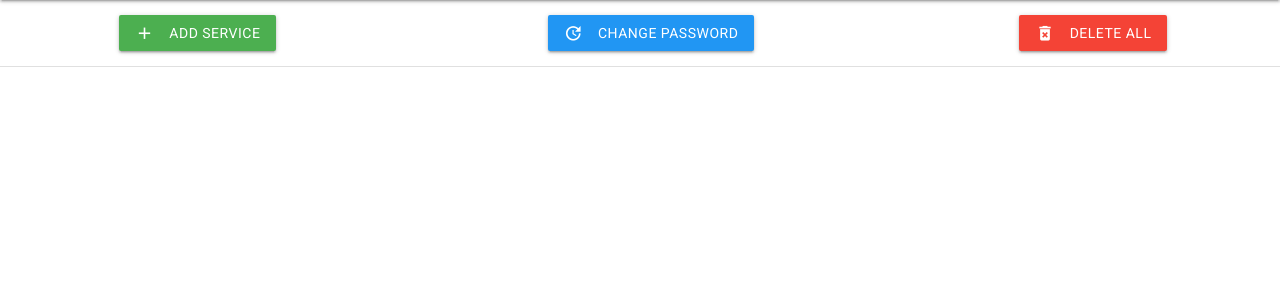
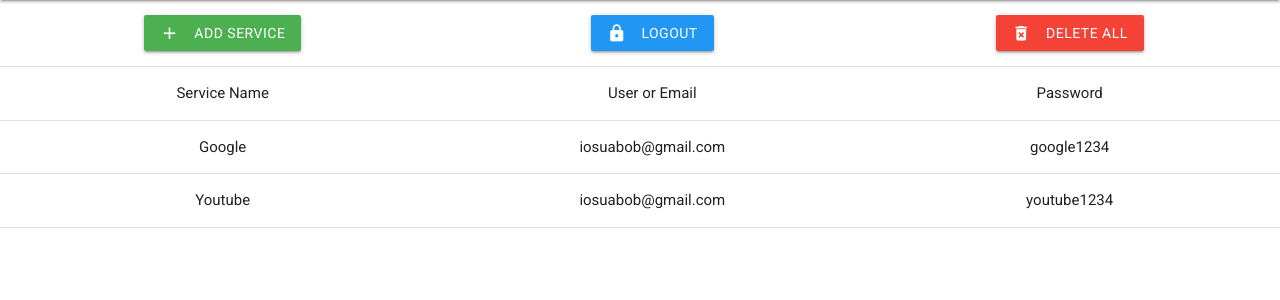
Before and after one commit to Iosuaa/lock-it, a Django app: page /services/service-list/ in a window 1280 px wide. Shown: the part 64-364 px from the top of the page. Run offline with Django 3.2, Linux system fonts and the light colour scheme; a user stored in the database is signed in; data comes from the database, SQL or seed files in the repository; both versions use the stored data as it was after the commit.

Commit message:
Service create & Service list

```diff
--- a/lockit/settings.py
+++ b/lockit/settings.py
@@ -117,7 +117,7 @@
 # https://docs.djangoproject.com/en/3.2/howto/static-files/
 
 STATIC_URL = '/static/'
-LOGIN_REDIRECT_URL = '/service_list/'
+LOGIN_REDIRECT_URL = '/services/service-list/'
 LOGOUT_REDIRECT_URL = '/accounts/login/'
 EMAIL_BACKEND = 'django.core.mail.backends.console.EmailBackend'
 # Default primary key field type
--- a/services/forms.py
+++ b/services/forms.py
@@ -10,8 +10,8 @@
         fields = '__all__'
         widgets = {
             'name': TextInput(attrs={'placeholder': 'Type service name'}),
-            'username': TextInput(attrs={'placeholder': 'Type a username'}),
-            'password': forms.PasswordInput(attrs={'placeholder': 'Type a password'}),
+            'username': TextInput(attrs={'placeholder': 'Type service email or username'}),
+            'password': forms.PasswordInput(attrs={'placeholder': 'Type service password'}),
         }
 
     def __init__(self, *args, **kwargs):
--- a/services/urls.py
+++ b/services/urls.py
@@ -2,8 +2,10 @@
 
 from services.views import ServiceCreateView, ServiceListView, ServiceUpdateView, ServiceDeleteView
 
+app_name = 'services'
+
 urlpatterns = [
-    path('service-save/', ServiceCreateView.as_view(), name='service_create'),
+    path('service-create/', ServiceCreateView.as_view(), name='service_create'),
     path('service-list/', ServiceListView.as_view(), name='service_list'),
     path('service-update/<int:pk>', ServiceUpdateView.as_view(), name='service_update'),
     path('service-delete/<int:pk>', ServiceDeleteView.as_view(), name='service_delete'),
--- a/services/views.py
+++ b/services/views.py
@@ -11,7 +11,7 @@
 class ServiceCreateView(LoginRequiredMixin, CreateView):
     template_name = 'services/service_create.html'
     model = Service
-    success_url = reverse_lazy('service_list')
+    success_url = reverse_lazy('services:service_list')
     form_class = ServiceForm
 
 
@@ -19,10 +19,11 @@
     template_name = 'services/service_list.html'
     model = Service
     context_object_name = 'all_services'
+    form_class = ServiceForm
 
 
 class ServiceUpdateView(LoginRequiredMixin, UpdateView):
-    template_name = ''
+    template_name = 'services/service_update.html'
     model = Service
     fields = '__all__'
     success_url = reverse_lazy('service_list')
--- a/templates/base.html
+++ b/templates/base.html
@@ -4,6 +4,9 @@
     <meta charset="UTF-8">
     <meta name="viewport" content="width=device-width, initial-scale=1.0">
     <meta http-equiv="X-UA-Compatible" content="ie=edge">
+    <link rel="icon"
+          href="https://cdn2.iconfinder.com/data/icons/telegram/154/telegram-lock-safety-security-green-512.png"
+          type="image/gif" sizes="16x16">
     <link rel="stylesheet" href="https://cdnjs.cloudflare.com/ajax/libs/materialize/1.0.0/css/materialize.min.css">
     <link href="https://fonts.googleapis.com/icon?family=Material+Icons" rel="stylesheet">
     <link href="https://fonts.googleapis.com/css2?family=Roboto&display=swap" rel="stylesheet">
--- a/templates/services/service_list.html
+++ b/templates/services/service_list.html
@@ -13,23 +13,46 @@
     <table class="centered">
         <tr>
             <td>
-                <a class="waves-effect waves-light green btn"><i
+                <a class="waves-effect waves-light green btn" href= {% url 'services:service_create' %}><i
                         class="material-icons left">add</i>Add Service</a>
             </td>
             <td>
-                <a class="waves-effect waves-light blue btn"><i
-                        class="material-icons left">update</i>Change Password</a>
+                <a class="waves-effect waves-light blue btn" href={% url 'logout' %}><i
+                        class="material-icons left">lock</i>Logout</a>
             </td>
             <td>
                 <a class="waves-effect waves-light red btn"><i class="material-icons left">delete_forever</i>Delete All</a>
             </td>
         </tr>
+
+        <tr>
+            <td>Service Name</td>
+            <td>User or Email</td>
+            <td>Password</td>
+        </tr>
+
+
+        <tbody>
+        {% for service in all_services %}
+            <tr>
+                <td>{{ service.name }}</td>
+                <td>{{ service.username }}</td>
+                <td>{{ service.password }}</td>
+            </tr>
+        {% endfor %}
+        </tbody>
     </table>
-    <table id="showServices" style="overflow-y:auto">
+    <table style="overflow-y:auto">
     </table>
 
-    <!-- <div class="progress" id="progessBar">
-        <div class="indeterminate"></div>
-    </div> -->
+
+
+
+
+
+
+    {#    <div class="progress">#}
+    {#        <div class="indeterminate"></div>#}
+    {#    </div> #}
 
 {% endblock %}
```
Also changed, not shown: templates/services/service_create.html (+1 -22 lines), db.sqlite3.
